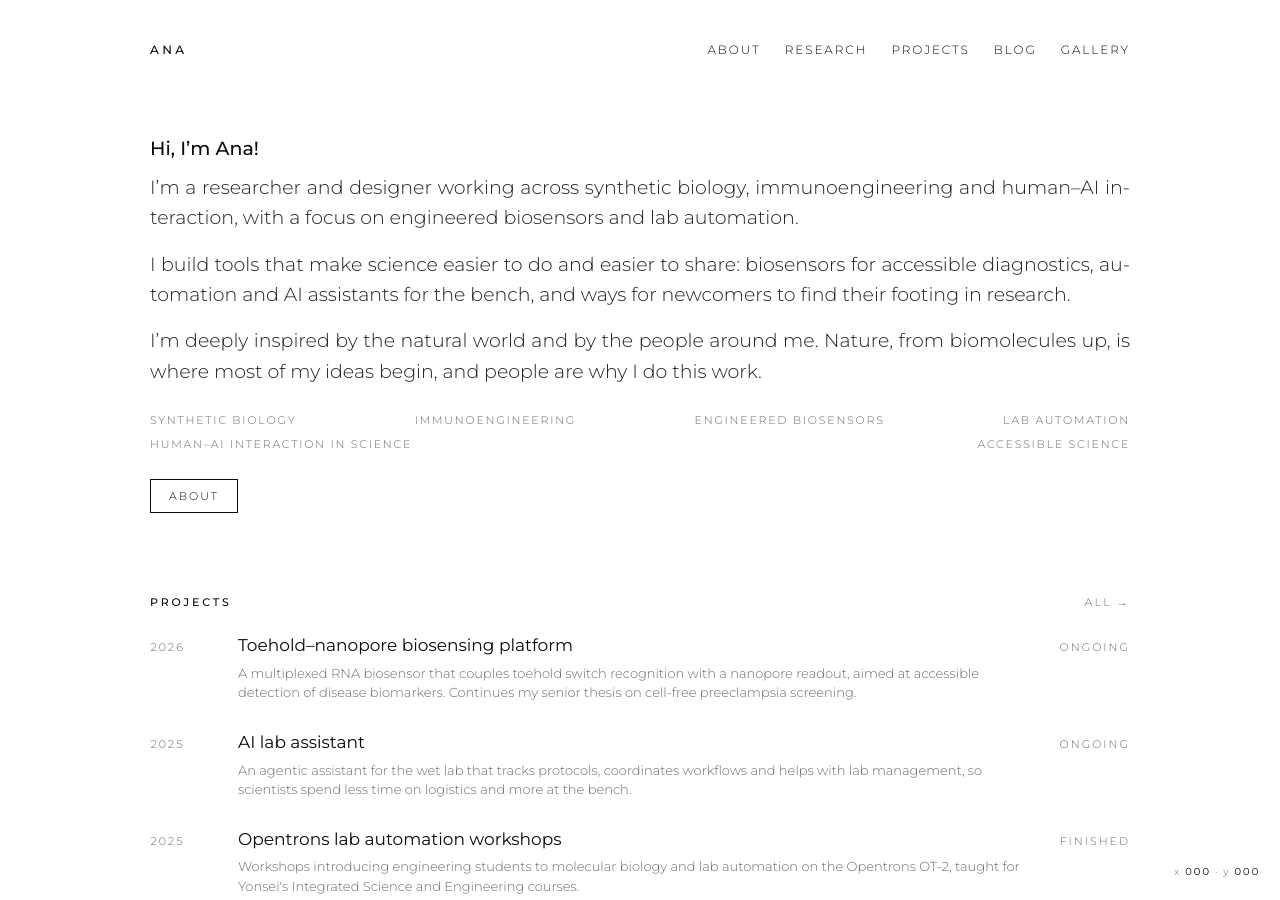
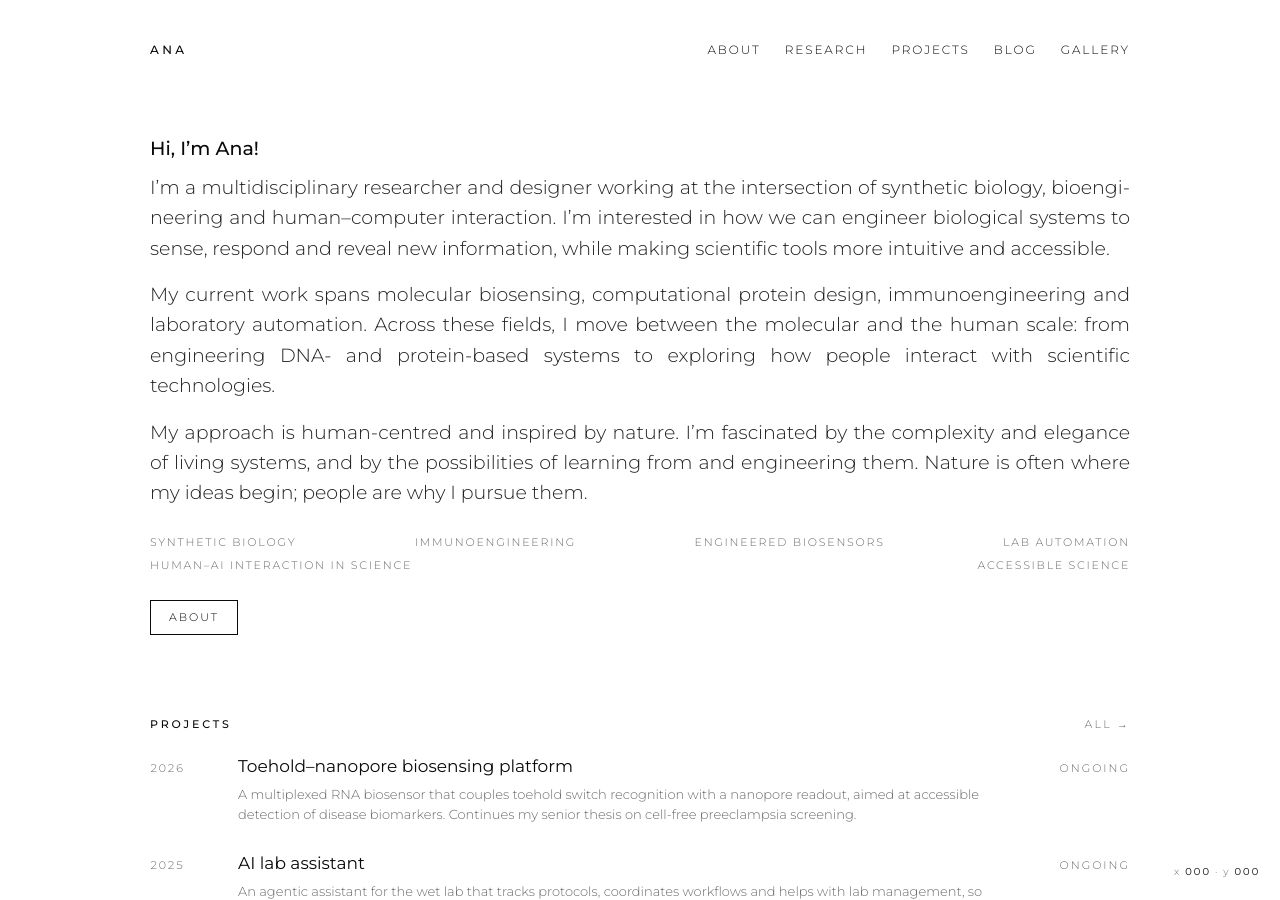
Before and after one commit to aairehtuele/arkana, a Jekyll site: the page built from index.html, in a window 1280 px wide and 900 px high. Built offline with Jekyll 4.4.1, drawn with Linux system fonts in a browser that asks for light colours.

Commit message:
Replace homepage intro with Ana's own wording
Co-Authored-By: Claude Fable 5.1 <noreply@anthropic.com>
Claude-Session: https://claude.ai/code/session_01K7kSkMVmseGRbdRETtVsAL

```diff
--- a/index.html
+++ b/index.html
@@ -4,17 +4,21 @@ layout: default
 <section class="hero">
   <h1 class="title">Hi, I’m Ana!</h1>
   <p class="lede">
-    I’m a researcher and designer working across synthetic biology, immunoengineering and
-    human–AI interaction, with a focus on engineered biosensors and lab automation.
+    I’m a multidisciplinary researcher and designer working at the intersection of synthetic biology,
+    bioengineering and human–computer interaction. I’m interested in how we can engineer biological
+    systems to sense, respond and reveal new information, while making scientific tools more intuitive
+    and accessible.
   </p>
   <p class="lede">
-    I build tools that make science easier to do and easier to share: biosensors for accessible
-    diagnostics, automation and AI assistants for the bench, and ways for newcomers to find their
-    footing in research.
+    My current work spans molecular biosensing, computational protein design, immunoengineering and
+    laboratory automation. Across these fields, I move between the molecular and the human scale: from
+    engineering DNA- and protein-based systems to exploring how people interact with scientific
+    technologies.
   </p>
   <p class="lede">
-    I’m deeply inspired by the natural world and by the people around me. Nature, from biomolecules
-    up, is where most of my ideas begin, and people are why I do this work.
+    My approach is human-centred and inspired by nature. I’m fascinated by the complexity and elegance
+    of living systems, and by the possibilities of learning from and engineering them. Nature is often
+    where my ideas begin; people are why I pursue them.
   </p>
   <ul class="tags">
     {% for i in site.data.interests %}<li>{{ i }}</li>{% endfor %}
```
